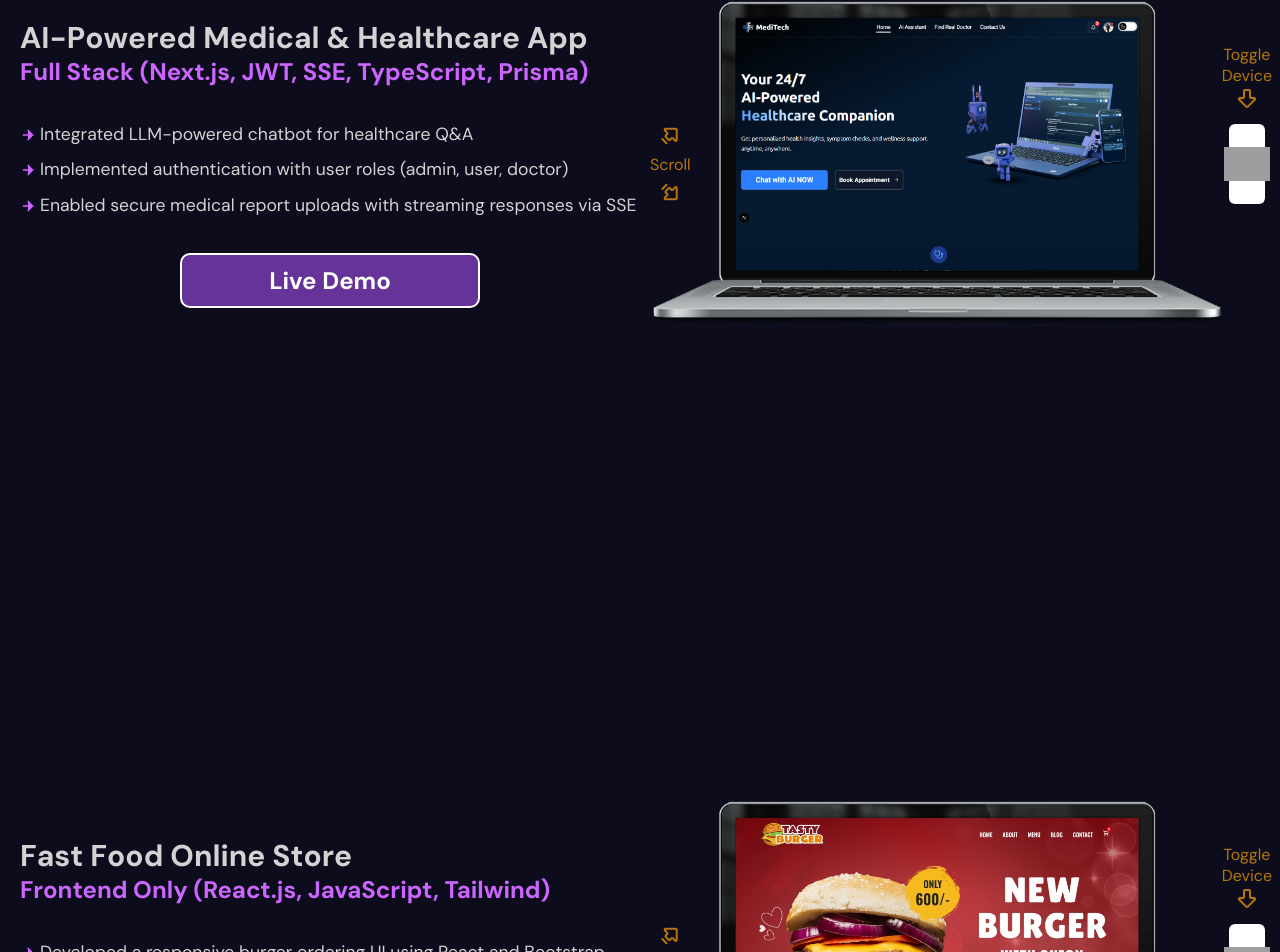
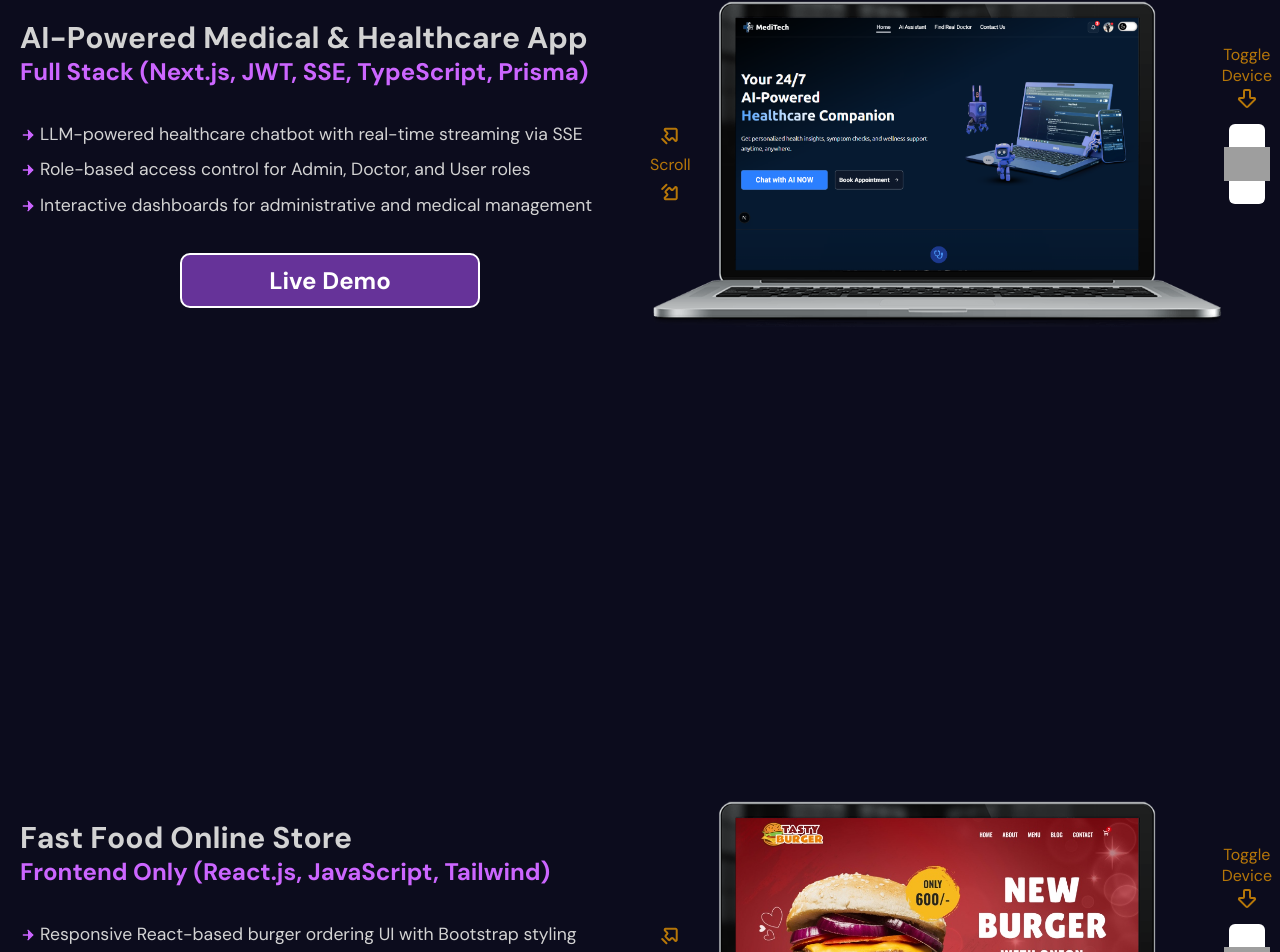
Before and after one commit to tahseen-haider/portfolio_app, a React (Vite) app: page / in a window 1280 px wide. Shown: the part 2659-3611 px from the top of the page. Built offline with nearby package versions, Linux system fonts and the light colour scheme; grey boxes are pictures that could not be loaded.

Commit message:
minor styling fixes, CV changed

```diff
--- a/src/app.scss
+++ b/src/app.scss
@@ -9,14 +9,14 @@ section h1,
 article h1,
 nav h1,
 aside h1 {
-  font-size: 2rem; /* Or whatever size you want */
+  font-size: 2rem;
 }
 
 #root {
   position: relative;
 }
 
-html{
+html {
   scroll-snap-type: y mandatory;
   scroll-behavior: smooth;
   position: relative;
@@ -48,7 +48,8 @@ a {
 section {
   height: 100vh;
   width: 100%;
-  scroll-snap-align: center;
+  scroll-snap-align: start;
+  scroll-snap-stop: always;
 }
 
 section[id="Projects"] {
@@ -56,23 +57,22 @@ section[id="Projects"] {
   height: fit-content;
 }
 
-/* Apply this to the body or any scrollable container */
 ::-webkit-scrollbar {
   width: 12px;
 }
 
 ::-webkit-scrollbar-track {
-  background: #1e1e1e; /* Dark track */
+  background: #1e1e1e;
 }
 
 ::-webkit-scrollbar-thumb {
-  background-color: #444;  /* Dark gray thumb */
+  background-color: #444;
   border-radius: 6px;
-  border: 3px solid #1e1e1e; /* Matches track for padding effect */
+  border: 3px solid #1e1e1e;
 }
 
 ::-webkit-scrollbar-thumb:hover {
-  background-color: #666; /* Lighter on hover */
+  background-color: #666;
 }
 
 ::-webkit-scrollbar:horizontal {
--- a/src/components/contact/Contact.jsx
+++ b/src/components/contact/Contact.jsx
@@ -74,7 +74,7 @@ export default function Contact() {
           className="phoneSvg"
           initial={{ opacity: 1 }}
           whileInView={{ opacity: 0 }}
-          transition={{ delay: 3, duration: 1 }}
+          transition={{ delay: 2, duration: 1 }}
         >
           <svg
             width="100%"
@@ -86,19 +86,19 @@ export default function Contact() {
             <motion.path
               initial={{ pathLength: 0 }}
               whileInView={{ pathLength: 1 }}
-              transition={{ duration: 2 }}
+              transition={{ duration: 1.5 }}
               d="M15.5562 14.5477L15.1007 15.0272C15.1007 15.0272 14.0181 16.167 11.0631 13.0559C8.10812 9.94484 9.1907 8.80507 9.1907 8.80507L9.47752 8.50311C10.1841 7.75924 10.2507 6.56497 9.63424 5.6931L8.37326 3.90961C7.61028 2.8305 6.13596 2.68795 5.26145 3.60864L3.69185 5.26114C3.25823 5.71766 2.96765 6.30945 3.00289 6.96594C3.09304 8.64546 3.81071 12.259 7.81536 16.4752C12.0621 20.9462 16.0468 21.1239 17.6763 20.9631C18.1917 20.9122 18.6399 20.6343 19.0011 20.254L20.4217 18.7584C21.3806 17.7489 21.1102 16.0182 19.8833 15.312L17.9728 14.2123C17.1672 13.7486 16.1858 13.8848 15.5562 14.5477Z"
             />
             <motion.path
               initial={{ pathLength: 0 }}
               whileInView={{ pathLength: 1 }}
-              transition={{ duration: 2 }}
+              transition={{ duration: 1.5 }}
               d="M13.2595 1.87983C13.3257 1.47094 13.7122 1.19357 14.1211 1.25976C14.1464 1.26461 14.2279 1.27983 14.2705 1.28933C14.3559 1.30834 14.4749 1.33759 14.6233 1.38082C14.9201 1.46726 15.3347 1.60967 15.8323 1.8378C16.8286 2.29456 18.1544 3.09356 19.5302 4.46936C20.906 5.84516 21.705 7.17097 22.1617 8.16725C22.3899 8.66487 22.5323 9.07947 22.6187 9.37625C22.6619 9.52466 22.6912 9.64369 22.7102 9.72901C22.7197 9.77168 22.7267 9.80594 22.7315 9.83125L22.7373 9.86245C22.8034 10.2713 22.5286 10.6739 22.1197 10.7401C21.712 10.8061 21.3279 10.53 21.2601 10.1231C21.258 10.1121 21.2522 10.0828 21.2461 10.0551C21.2337 9.9997 21.2124 9.91188 21.1786 9.79572C21.1109 9.56339 20.9934 9.21806 20.7982 8.79238C20.4084 7.94207 19.7074 6.76789 18.4695 5.53002C17.2317 4.29216 16.0575 3.59117 15.2072 3.20134C14.7815 3.00618 14.4362 2.88865 14.2038 2.82097C14.0877 2.78714 13.9417 2.75363 13.8863 2.7413C13.4793 2.67347 13.1935 2.28755 13.2595 1.87983Z"
             />
             <motion.path
               initial={{ pathLength: 0 }}
               whileInView={{ pathLength: 1 }}
-              transition={{ duration: 2 }}
+              transition={{ duration: 1.5 }}
               fillRule="evenodd"
               clipRule="evenodd"
               d="M13.4857 5.3293C13.5995 4.93102 14.0146 4.7004 14.4129 4.81419L14.2069 5.53534C14.4129 4.81419 14.4129 4.81419 14.4129 4.81419L14.4144 4.81461L14.4159 4.81505L14.4192 4.81602L14.427 4.81834L14.4468 4.8245C14.4618 4.82932 14.4807 4.8356 14.5031 4.84357C14.548 4.85951 14.6074 4.88217 14.6802 4.91337C14.8259 4.97581 15.0249 5.07223 15.2695 5.21694C15.7589 5.50662 16.4271 5.9878 17.2121 6.77277C17.9971 7.55775 18.4782 8.22593 18.7679 8.7154C18.9126 8.95991 19.009 9.15897 19.0715 9.30466C19.1027 9.37746 19.1254 9.43682 19.1413 9.48173C19.1493 9.50418 19.1555 9.52301 19.1604 9.53809L19.1665 9.55788L19.1688 9.56563L19.1698 9.56896L19.1702 9.5705C19.1702 9.5705 19.1707 9.57194 18.4495 9.77798L19.1707 9.57194C19.2845 9.97021 19.0538 10.3853 18.6556 10.4991C18.2607 10.6119 17.8492 10.3862 17.7313 9.99413L17.7276 9.98335C17.7223 9.96832 17.7113 9.93874 17.6928 9.89554C17.6558 9.8092 17.5887 9.66797 17.4771 9.47938C17.2541 9.10264 16.8514 8.53339 16.1514 7.83343C15.4515 7.13348 14.8822 6.73078 14.5055 6.50781C14.3169 6.39619 14.1757 6.32909 14.0893 6.29209C14.0461 6.27358 14.0165 6.26254 14.0015 6.25721L13.9907 6.25352C13.5987 6.13564 13.3729 5.72419 13.4857 5.3293Z"
@@ -110,7 +110,7 @@ export default function Contact() {
           onSubmit={sendEmail}
           initial={{ opacity: 0 }}
           whileInView={{ opacity: 1 }}
-          transition={{ delay: 4, duration: 1 }}
+          transition={{ delay: 3, duration: 1 }}
         >
           <input type="text" required placeholder="Name" name="name" autoComplete="name"/>
           <input type="email" required placeholder="Email" name="email" autoComplete="email"/>
--- a/src/components/navbar/Navbar.jsx
+++ b/src/components/navbar/Navbar.jsx
@@ -21,7 +21,7 @@ export default function Navbar() {
             <a
               className="cv-download"
               download
-              href="/docs/Tahseen_Haider_Web_Development_CV.pdf"
+              href="/docs/Tahseen_Haider_Web_Dev_CV.pdf"
             >
               <Download size={18} />
               <span>Download CV</span>
--- a/src/components/projects/Projects.jsx
+++ b/src/components/projects/Projects.jsx
@@ -1,10 +1,11 @@
 import { useRef } from "react";
-import "./projects.scss";
 // eslint-disable-next-line no-unused-vars
-import { motion, useScroll, useSpring, useTransform } from "framer-motion";
+import { motion, useScroll, useSpring } from "framer-motion";
 import SplitText from "../../styles/components/SplitText";
 import { LucideArrowRight } from "lucide-react";
 import ProjectShowcase from "./components/ProjectShowcase";
+
+import "./projects.scss";
 
 const items = [
   {
@@ -14,9 +15,9 @@ const items = [
     laptopImg: "/images/projects/1/laptop.webp",
     stack: "Full Stack (Next.js, JWT, SSE, TypeScript, Prisma)",
     details: [
-      "Integrated LLM-powered chatbot for healthcare Q&A",
-      "Implemented authentication with user roles (admin, user, doctor)",
-      "Enabled secure medical report uploads with streaming responses via SSE",
+      "LLM-powered healthcare chatbot with real-time streaming via SSE",
+      "Role-based access control for Admin, Doctor, and User roles",
+      "Interactive dashboards for administrative and medical management",
     ],
     link: "http://ai-medical-healthcare-afxk.vercel.app/",
   },
@@ -27,8 +28,9 @@ const items = [
     laptopImg: "/images/projects/2/laptop.jpg",
     stack: "Frontend Only (React.js, JavaScript, Tailwind)",
     details: [
-      "Developed a responsive burger ordering UI using React and Bootstrap",
-      "Designed for a smooth UX with interactive menus and mobile support",
+      "Responsive React-based burger ordering UI with Bootstrap styling",
+      "Custom auth system with Google OAuth and role-based authorization",
+      "Centralized state management using Redux for scalable data flow",
     ],
     link: "https://grill-and-blaze-burgers.vercel.app/",
   },
@@ -48,12 +50,6 @@ const items = [
 ];
 
 const Project = ({ item }) => {
-  // const ref = useRef();
-  // const { scrollYProgress } = useScroll({
-  //   target: ref,
-  // });
-
-  // const y = useTransform(scrollYProgress, [0, 1], [-300, 300]);
   return (
     <section className="eachProject">
       <div className="container">
--- a/src/components/projects/components/ProjectShowcase.jsx
+++ b/src/components/projects/components/ProjectShowcase.jsx
@@ -59,7 +59,7 @@ export default function ProjectShowcase({ laptopImg, phoneImg }) {
         <img width={30} height={30}
           src={
             currentScreen === "laptop"
-              ? "/images/projects/phone.png"
+              ? "/images/projects/phone.webp"
               : "/images/projects/laptop.png"
           }
           alt={currentScreen === "laptop" ? "phone-image" : "laptop-image"}
--- a/src/components/projects/projects.scss
+++ b/src/components/projects/projects.scss
@@ -100,7 +100,6 @@
               left: -20px;
             }
           }
-
         }
         a {
           padding: 10px 20px;
@@ -153,7 +152,6 @@
           .screenWrapper {
             width: 100%;
             height: 100%;
-            // padding: 20px 0;
             display: flex;
             justify-content: center;
             align-items: center;
@@ -167,7 +165,6 @@
               display: flex;
               justify-content: center;
               align-items: center;
-              // max-height: 400px;
 
               @include mobile {
                 max-height: 200px;
@@ -198,6 +195,7 @@
                   width: 71%;
                   height: 80%;
                   overflow-y: scroll;
+                  overscroll-behavior: contain;
                   z-index: 1;
 
                   &::-webkit-scrollbar {
@@ -251,6 +249,7 @@
                   width: 90%;
                   height: 96%;
                   overflow-y: scroll;
+                  overscroll-behavior: contain;
                   z-index: 1;
 
                   &::-webkit-scrollbar {
```
Also changed, not shown: 2 other files (tests, documents, lock files or other folders).
